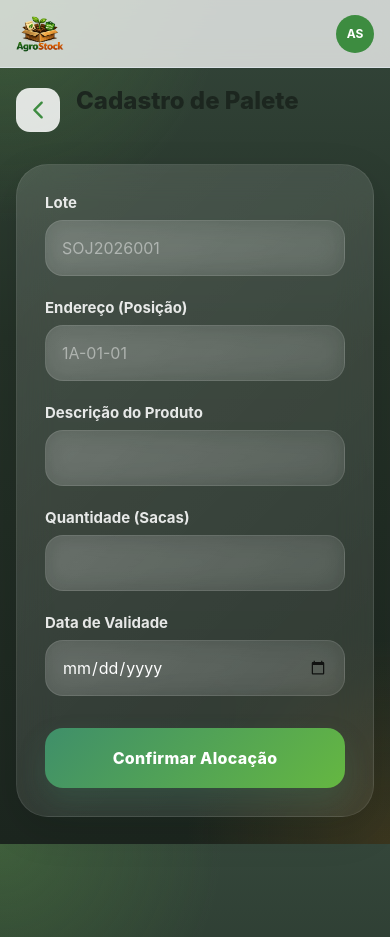
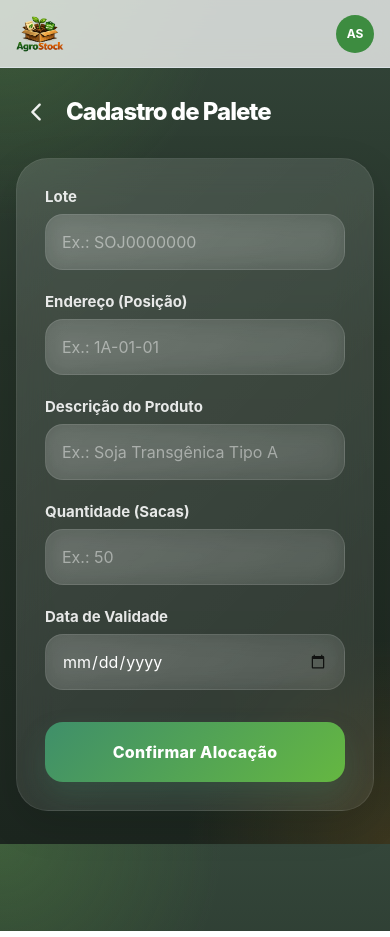
Before and after one commit to michael-max-web/AgroStock, a React (Vite) app: page /cadastro-produtos in a window 390 px wide. Built offline with nearby package versions, Linux system fonts and the light colour scheme.

Commit message:
últimos ajusteees

```diff
--- a/src/componentes/Principal/Principal.css
+++ b/src/componentes/Principal/Principal.css
@@ -1,71 +1,130 @@
+.layout-wrapper {
+  display: flex;
+  flex-direction: column;
+
+  min-height: 100vh;
+}
+
 .container-principal {
+  flex: 1;
+
   width: 100%;
-  max-width: 1250px;
+  max-width: 1200px;
 
   margin: 0 auto;
 
   padding:
-    clamp(20px, 4vw, 40px)
-    clamp(16px, 4vw, 32px)
+    34px
+    22px
     120px;
+
+  box-sizing: border-box;
 }
 
 .topo-pagina {
   display: flex;
   align-items: center;
-  gap: 16px;
 
-  margin-bottom: 32px;
+  gap: 14px;
+
+  margin-bottom: 34px;
 }
 
 .topo-pagina h1 {
-  font-size: clamp(24px, 4vw, 38px);
+  font-size: clamp(26px, 4vw, 34px);
+
   font-weight: 800;
-  line-height: 1.1;
-  color: var(--cor-texto);
+
+  line-height: 1;
+
+  letter-spacing: -1px;
+
+  color: white;
+
+  margin: 0;
+
+  display: flex;
+  align-items: center;
+
+  min-height: 44px;
 }
 
 .btn-voltar {
-  width: 48px;
-  height: 48px;
+  width: 44px;
+  height: 44px;
 
-  border-radius: 16px;
+  min-width: 44px;
+
+  border: none;
+
+  background: transparent;
+
+  color: rgba(255,255,255,0.92);
 
   display: flex;
   align-items: center;
   justify-content: center;
 
-  background: rgba(255, 255, 255, 0.85);
+  padding: 0;
 
-  border: 1px solid var(--cor-borda);
+  margin: 0;
 
-  color: var(--cor-primaria);
+  border-radius: 50%;
 
-  transition: 0.2s ease;
+  transition:
+    transform 0.18s ease,
+    opacity 0.18s ease;
+
+  cursor: pointer;
+
+  outline: none;
+
+  -webkit-appearance: none;
+
+  appearance: none;
+
+  -webkit-tap-highlight-color: transparent;
 }
 
 .btn-voltar:hover {
-  background: var(--cor-primaria);
-  color: white;
-  transform: translateY(-2px);
+  opacity: 0.75;
 }
 
-.conteudo-pagina {
-  width: 100%;
+.btn-voltar:active {
+  transform: scale(0.90);
+}
+
+.btn-voltar:focus,
+.btn-voltar:focus-visible {
+  outline: none;
+
+  box-shadow: none;
 }
 
 @media (max-width: 768px) {
   .container-principal {
-    padding: 20px 16px 120px;
+    padding:
+      24px
+      16px
+      120px;
   }
 
   .topo-pagina {
-    align-items: flex-start;
+    gap: 10px;
+
+    margin-bottom: 26px;
+  }
+
+  .topo-pagina h1 {
+    font-size: 24px;
+
+    min-height: 40px;
   }
 
   .btn-voltar {
-    width: 44px;
-    height: 44px;
-    border-radius: 14px;
+    width: 40px;
+    height: 40px;
+
+    min-width: 40px;
   }
 }
--- a/src/index.css
+++ b/src/index.css
@@ -94,3 +94,15 @@ a {
   text-decoration: none;
   color: inherit;
 }
+
+* {
+  -webkit-tap-highlight-color: transparent;
+}
+
+button,
+a,
+input,
+textarea,
+select {
+  -webkit-tap-highlight-color: transparent;
+}
--- a/src/paginas/CadastroProdutos/CadastroProduto.jsx
+++ b/src/paginas/CadastroProdutos/CadastroProduto.jsx
@@ -1,13 +1,19 @@
 import { useState, useEffect } from "react";
 import { useNavigate, useParams, useLocation } from "react-router-dom";
 import { toast } from "react-toastify";
+
 import Principal from "../../componentes/Principal/Principal";
 import CampoCustomizado from "../../componentes/CampoCustomizado/CampoCustomizado";
-import "./CadastroProduto.css"; // Certifique-se de importar o CSS
+
+import validarPosicao from "../../utils/validarPosicao";
+
+import "./CadastroProduto.css";
 
 function CadastroProduto() {
   const navigate = useNavigate();
+
   const { id } = useParams();
+
   const location = useLocation();
 
   const [form, setForm] = useState({
@@ -19,112 +25,207 @@ function CadastroProduto() {
   });
 
   const queryParams = new URLSearchParams(location.search);
-  const veioDaLista = queryParams.get("origem") === "lista";
+
+  const veioDaLista =
+    queryParams.get("origem") === "lista";
 
   useEffect(() => {
     if (id) {
-      const produtos = JSON.parse(localStorage.getItem("produtos")) || [];
-      const produtoParaEditar = produtos.find(p => p.id === id);
-      if (produtoParaEditar) setForm(produtoParaEditar);
+      const produtos =
+        JSON.parse(localStorage.getItem("produtos")) || [];
+
+      const produtoParaEditar =
+        produtos.find((p) => p.id === id);
+
+      if (produtoParaEditar) {
+        setForm(produtoParaEditar);
+      }
     }
   }, [id]);
 
   const validarLote = (lote) => {
     const regexLote = /^[A-Z]{3}\d{7}$/;
+
     return regexLote.test(lote);
   };
 
   const salvar = (e) => {
     e.preventDefault();
 
-    if (!form.lote || !form.descricaoProduto || !form.quantidadePorPalete || !form.dataValidade || !form.posicao) {
-      return toast.warning("Todos os campos devem ser preenchidos!");
+    if (
+      !form.lote ||
+      !form.descricaoProduto ||
+      !form.quantidadePorPalete ||
+      !form.dataValidade ||
+      !form.posicao
+    ) {
+      return toast.warning(
+        "Todos os campos devem ser preenchidos!"
+      );
     }
 
     if (!validarLote(form.lote)) {
       return toast.error("Lote inválido!");
     }
 
+    if (!validarPosicao(form.posicao)) {
+      return toast.error(
+        "Posição inválida!"
+      );
+    }
+
     const dataHoje = new Date();
+
     dataHoje.setHours(0, 0, 0, 0);
+
     const dataInserida = new Date(form.dataValidade);
+
     dataInserida.setHours(24, 0, 0, 0);
 
     if (dataInserida < dataHoje) {
-      return toast.error("Data de validade vencida!");
+      return toast.error(
+        "Data de validade vencida!"
+      );
     }
 
-    const produtos = JSON.parse(localStorage.getItem("produtos")) || [];
-    const posicaoOcupada = produtos.find(p =>
-      p.posicao.trim().toUpperCase() === form.posicao.trim().toUpperCase() && p.id !== id
+    const produtos =
+      JSON.parse(localStorage.getItem("produtos")) || [];
+
+    const posicaoOcupada = produtos.find(
+      (p) =>
+        p.posicao.trim().toUpperCase() ===
+          form.posicao.trim().toUpperCase() &&
+        p.id !== id
     );
 
     if (posicaoOcupada) {
-      return toast.error(`A posição ${form.posicao} já está ocupada!`);
+      return toast.error(
+        `A posição ${form.posicao} já está ocupada!`
+      );
     }
 
     if (id) {
-      const listaAtualizada = produtos.map(p => p.id === id ? { ...form } : p);
-      localStorage.setItem("produtos", JSON.stringify(listaAtualizada));
+      const listaAtualizada = produtos.map((p) =>
+        p.id === id ? { ...form } : p
+      );
+
+      localStorage.setItem(
+        "produtos",
+        JSON.stringify(listaAtualizada)
+      );
+
       toast.success("Atualizado com sucesso!");
     } else {
-      const novo = { ...form, id: crypto.randomUUID() };
+      const novo = {
+        ...form,
+        id: crypto.randomUUID()
+      };
+
       produtos.push(novo);
-      localStorage.setItem("produtos", JSON.stringify(produtos));
+
+      localStorage.setItem(
+        "produtos",
+        JSON.stringify(produtos)
+      );
+
       toast.success("Palete alocado com sucesso!");
     }
 
     navigate("/lista-produtos");
   };
 
-  const destinoVoltar = (id || veioDaLista) ? "/lista-produtos" : "/";
+  const destinoVoltar =
+    id || veioDaLista
+      ? "/lista-produtos"
+      : "/";
 
   return (
     <Principal
-      titulo={id ? "Editar Localização" : "Cadastro de Palete"}
+      titulo={
+        id
+          ? "Editar Localização"
+          : "Cadastro de Palete"
+      }
       voltarPara={destinoVoltar}
     >
-      <form className="formulario-container" onSubmit={salvar}>
-
+      <form
+        className="formulario-container"
+        onSubmit={salvar}
+      >
         <CampoCustomizado
           label="Lote"
-          placeholder="SOJ2026001"
+          placeholder="Ex.: SOJ0000000"
           value={form.lote}
-          onChange={e => setForm({...form, lote: e.target.value.toUpperCase().trim()})}
+          onChange={(e) =>
+            setForm({
+              ...form,
+              lote: e.target.value
+                .toUpperCase()
+                .trim()
+            })
+          }
         />
 
         <CampoCustomizado
           label="Endereço (Posição)"
-          placeholder="1A-01-01"
+          placeholder="Ex.: 1A-01-01"
           value={form.posicao}
-          onChange={e => setForm({...form, posicao: e.target.value.toUpperCase().trim()})}
+          onChange={(e) =>
+            setForm({
+              ...form,
+              posicao: e.target.value
+                .toUpperCase()
+                .trim()
+            })
+          }
         />
 
-        {/* Div com classe especial para ocupar a linha toda */}
         <div className="campo-descricao">
           <CampoCustomizado
             label="Descrição do Produto"
+            placeholder="Ex.: Soja Transgênica Tipo A"
             value={form.descricaoProduto}
-            onChange={e => setForm({...form, descricaoProduto: e.target.value})}
+            onChange={(e) =>
+              setForm({
+                ...form,
+                descricaoProduto: e.target.value
+              })
+            }
           />
         </div>
 
         <CampoCustomizado
           label="Quantidade (Sacas)"
+          placeholder="Ex.: 50"
           type="number"
           value={form.quantidadePorPalete}
-          onChange={e => setForm({...form, quantidadePorPalete: e.target.value})}
+          onChange={(e) =>
+            setForm({
+              ...form,
+              quantidadePorPalete: e.target.value
+            })
+          }
         />
 
         <CampoCustomizado
           label="Data de Validade"
           type="date"
           value={form.dataValidade}
-          onChange={e => setForm({...form, dataValidade: e.target.value})}
+          onChange={(e) =>
+            setForm({
+              ...form,
+              dataValidade: e.target.value
+            })
+          }
         />
 
-        <button type="submit" className="btn-finalizar">
-          {id ? "Salvar Alterações" : "Confirmar Alocação"}
+        <button
+          type="submit"
+          className="btn-finalizar"
+        >
+          {id
+            ? "Salvar Alterações"
+            : "Confirmar Alocação"}
         </button>
       </form>
     </Principal>
--- a/src/paginas/ListaProdutos/ListaProdutos.css
+++ b/src/paginas/ListaProdutos/ListaProdutos.css
@@ -1,6 +1,5 @@
 .secao-filtros {
   display: grid;
-
   grid-template-columns: repeat(auto-fit, minmax(240px, 1fr));
 
   gap: 18px;
@@ -235,28 +234,39 @@
     background 0.2s ease,
     color 0.2s ease;
 
+  border: none;
+
   outline: none;
 
-  border: none;
+  cursor: pointer;
+
+  user-select: none;
+
+  -webkit-user-select: none;
+
+  -webkit-touch-callout: none;
+
+  -webkit-tap-highlight-color: transparent;
 
   appearance: none;
 
   -webkit-appearance: none;
 
-  -webkit-tap-highlight-color: transparent;
+  touch-action: manipulation;
 }
 
 .btn-edit:focus,
 .btn-del:focus,
-.btn-edit:active,
-.btn-del:active,
 .btn-edit:focus-visible,
 .btn-del:focus-visible {
   outline: none !important;
 
   box-shadow: none !important;
+}
 
-  transform: scale(0.96);
+.btn-edit:active,
+.btn-del:active {
+  transform: scale(0.94);
 }
 
 .btn-edit {
@@ -321,23 +331,34 @@
 
   outline: none;
 
+  cursor: pointer;
+
+  user-select: none;
+
+  -webkit-user-select: none;
+
+  -webkit-touch-callout: none;
+
+  -webkit-tap-highlight-color: transparent;
+
   appearance: none;
 
   -webkit-appearance: none;
 
-  -webkit-tap-highlight-color: transparent;
+  touch-action: manipulation;
 }
 
 .btn-flutuante:focus,
-.btn-flutuante:active,
 .btn-flutuante:focus-visible {
   outline: none !important;
 
   box-shadow:
     0 18px 34px rgba(61,140,64,0.30),
     0 0 0 8px rgba(101,183,65,0.10) !important;
+}
 
-  transform: scale(0.96);
+.btn-flutuante:active {
+  transform: scale(0.94);
 }
 
 .btn-flutuante:hover {
--- /dev/null
+++ b/src/utils/validarPosicao.js
@@ -0,0 +1,7 @@
+function validarPosicao(posicao) {
+  const regex = /^(1|2|3|4)(A|B|C|D)-(0[1-9]|1[0-9]|20)-(0[1-9]|10)$/;
+
+  return regex.test(posicao);
+}
+
+export default validarPosicao;
```
Also changed, not shown: src/paginas/ListaProdutos/ListaProdutos.jsx (+188 -32 lines).
